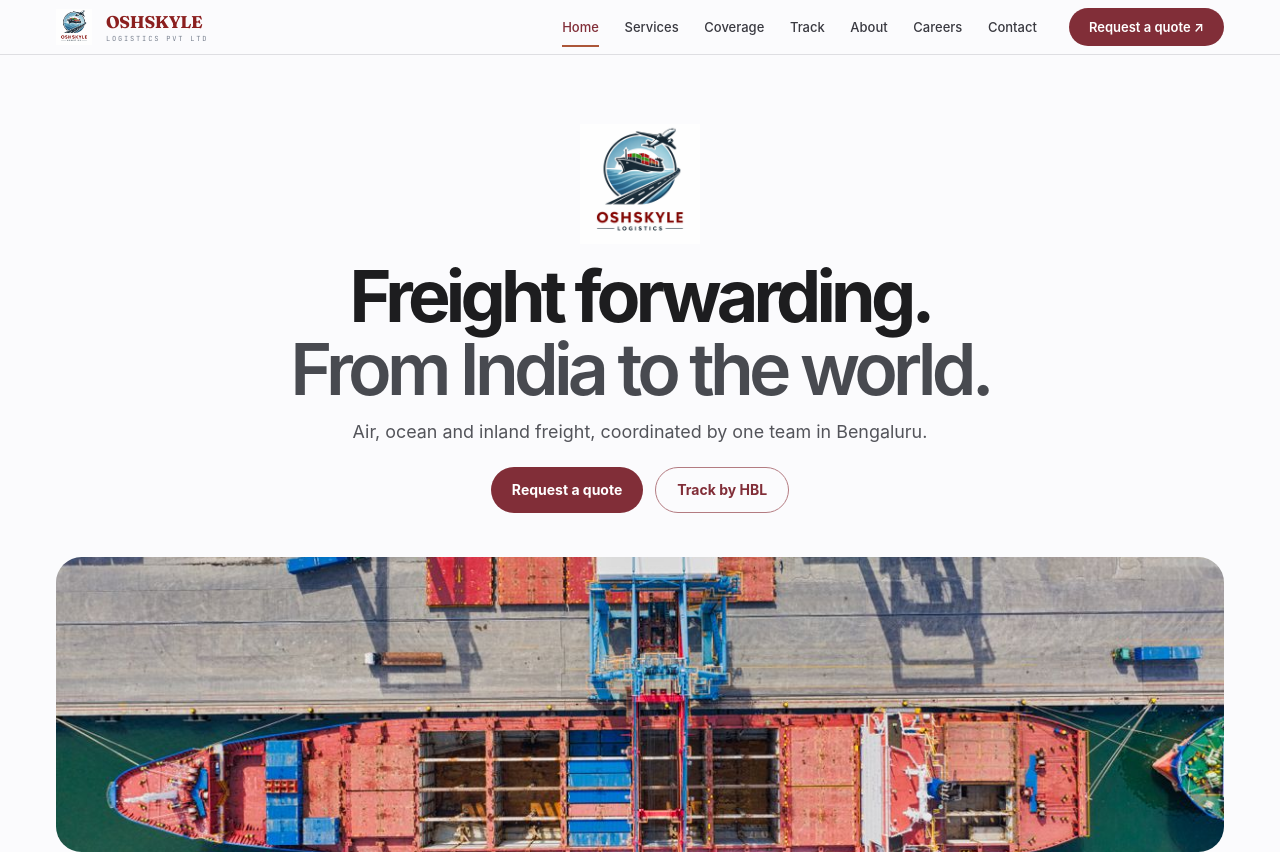
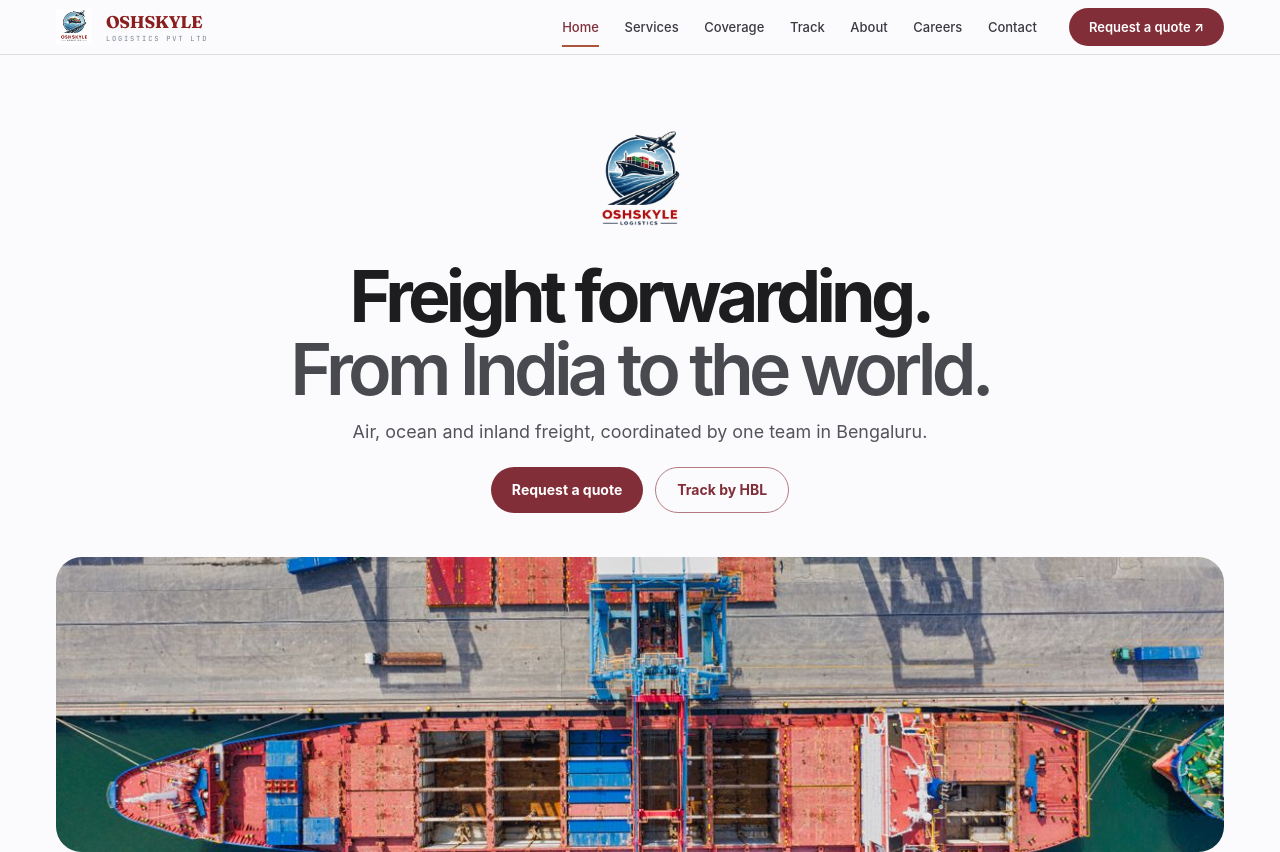
Before and after one commit to Prithviprasad1997/Oshskyle-Website, a website: page public/index.html in a window 1280 px wide. Shown: the top 852 px of the page. Drawn offline with Linux system fonts and the light colour scheme.

Commit message:
Use the original transparent logo on the homepage

```diff
--- a/public/index.html
+++ b/public/index.html
@@ -151,7 +151,7 @@
 
 <!-- HERO -->
 <main id="main-content" tabindex="-1"><section class="dispatch voyage"><div class="container dispatch-grid">
-<div class="dispatch-copy"><img src="site/logo-full.png" alt="Oshskyle Logistics" width="120" height="120" style="display:block;width:clamp(90px,15vw,120px);height:auto;margin:0 auto 16px;mix-blend-mode:multiply"><h1>Freight forwarding.<br><em>From India to the world.</em></h1><p class="intro">Air, ocean and inland freight, coordinated by one team in Bengaluru.</p><div class="actions"><a class="primary" href="contact.html#quote">Request a quote</a><a class="secondary" href="track.html">Track by HBL</a></div></div>
+<div class="dispatch-copy"><img src="site/hero-logo.png" alt="Oshskyle Logistics" width="120" height="120" style="display:block;width:clamp(90px,15vw,120px);height:auto;margin:0 auto 16px"><h1>Freight forwarding.<br><em>From India to the world.</em></h1><p class="intro">Air, ocean and inland freight, coordinated by one team in Bengaluru.</p><div class="actions"><a class="primary" href="contact.html#quote">Request a quote</a><a class="secondary" href="track.html">Track by HBL</a></div></div>
 <figure><img src="site/photos/terminal.jpg" width="1200" height="799" alt="Container ship alongside rows of cargo at a North Jakarta terminal" fetchpriority="high"></figure></div></section><div class="dispatch-strip"><div class="container"><span><b>12</b> Freight services</span><span><b>20+</b> Ports &amp; airports</span><span><b>24/7</b> Shipment support</span><a href="track.html">Shipment desk ↗</a></div></div>
 <!-- SERVICES -->
 <section class="svc" data-screen-label="02 Services">
```
Also changed, not shown: public/site/hero-logo.png (added).
